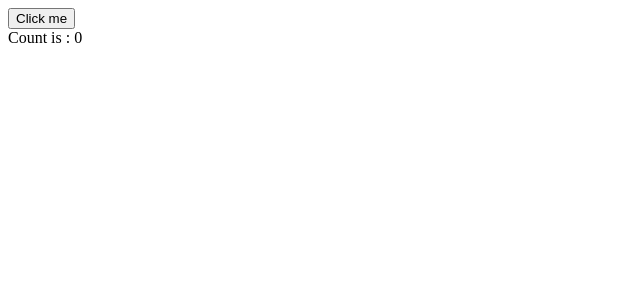
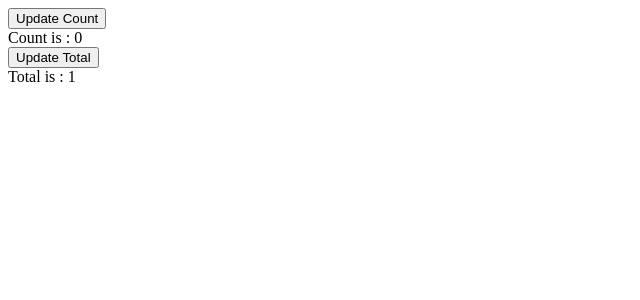
Before and after one commit to SameerJena07/MERN_stack, a React (Vite) app in the folder REACT-PROJECT/Use_Effect/: page / in a window 1280 px wide. Shown: the top 300 px of the page, without its empty margins (0-640 px from the left). Built offline with nearby package versions, Linux system fonts and the light colour scheme.

Commit message:
Update useEffect another two variation

```diff
--- a/REACT-PROJECT/Use_Effect/src/App.jsx
+++ b/REACT-PROJECT/Use_Effect/src/App.jsx
@@ -5,7 +5,7 @@ import './App.css'
 function App() {
 
   const [count, setCount] = useState(0);
-
+  const [total, setTotal] = useState(1);
   //First -> side effect function
   //second -> clean of function
   //third -> comma separated dependent list
@@ -27,19 +27,45 @@ function App() {
   //   alert ("I will run every time when count is updated")
   // }, [count])
 
+  //variation : 4
+  //Multiple dependencies
+  // useEffect(() => {
+  //   alert ("I will run every time when count/total is updated")
+  // }, [count, total])
+
+  //variation : 5
+  //Let's add a clean of function
+  // useEffect(() => {
+  //   alert ("Count is Updated")
+
+  //   return () => {
+  //     alert ("count is unmounted from UI")
+  //   }
+  // }, [count])
+
 
   function handleClick(){
     setCount(count + 1);
+  }
+
+  function handleClickTotal(){
+    setTotal(total + 1);
   }
 
 
   return (
     <div>
       <button onClick={handleClick}>
-        Click me
+        Update Count
       </button>
       <br />
       Count is : {count}
+      <br />
+      <button onClick={handleClickTotal}>
+        Update Total
+      </button>
+      <br />
+      Total is : {total}
     </div>
   )
 }
```
